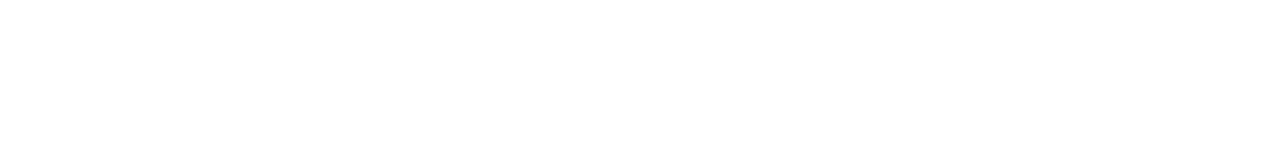
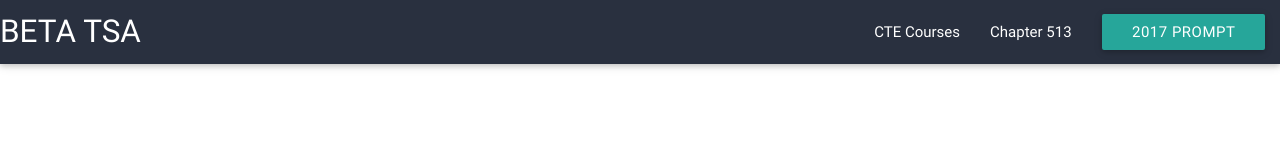
Before and after one commit to jeffersonlint/betatsa.github.io, a plain HTML site: page index.html in a window 1280 px wide. Drawn offline with nearby package versions, Linux system fonts and the light colour scheme.

Commit message:
Update index.html
Added nav bar

```diff
--- a/index.html
+++ b/index.html
@@ -8,11 +8,26 @@
 
       <!--Let browser know website is optimized for mobile-->
       <meta name="viewport" content="width=device-width, initial-scale=1.0"/>
+
+	  <title>BETA TSA</title>
     </head>
 
     <body>
       <!--Import jQuery before materialize.js-->
       <script type="text/javascript" src="https://code.jquery.com/jquery-2.1.1.min.js"></script>
       <script type="text/javascript" src="js/materialize.min.js"></script>
+
+	  <!--nav bar-->
+		<nav>
+		  <div class="nav-wrapper">
+			<a href="#!" class="brand-logo">BETA TSA</a>
+			<ul class="right hide-on-med-and-down">
+			  <li><a href="sass.html">CTE Courses</a></li>
+			  <li><a href="badges.html">Chapter 513</a></li>
+			  <a class="waves-effect waves-light btn">2017 Prompt</a>
+
+			</ul>
+		  </div>
+		</nav>
     </body>
   </html>
```
